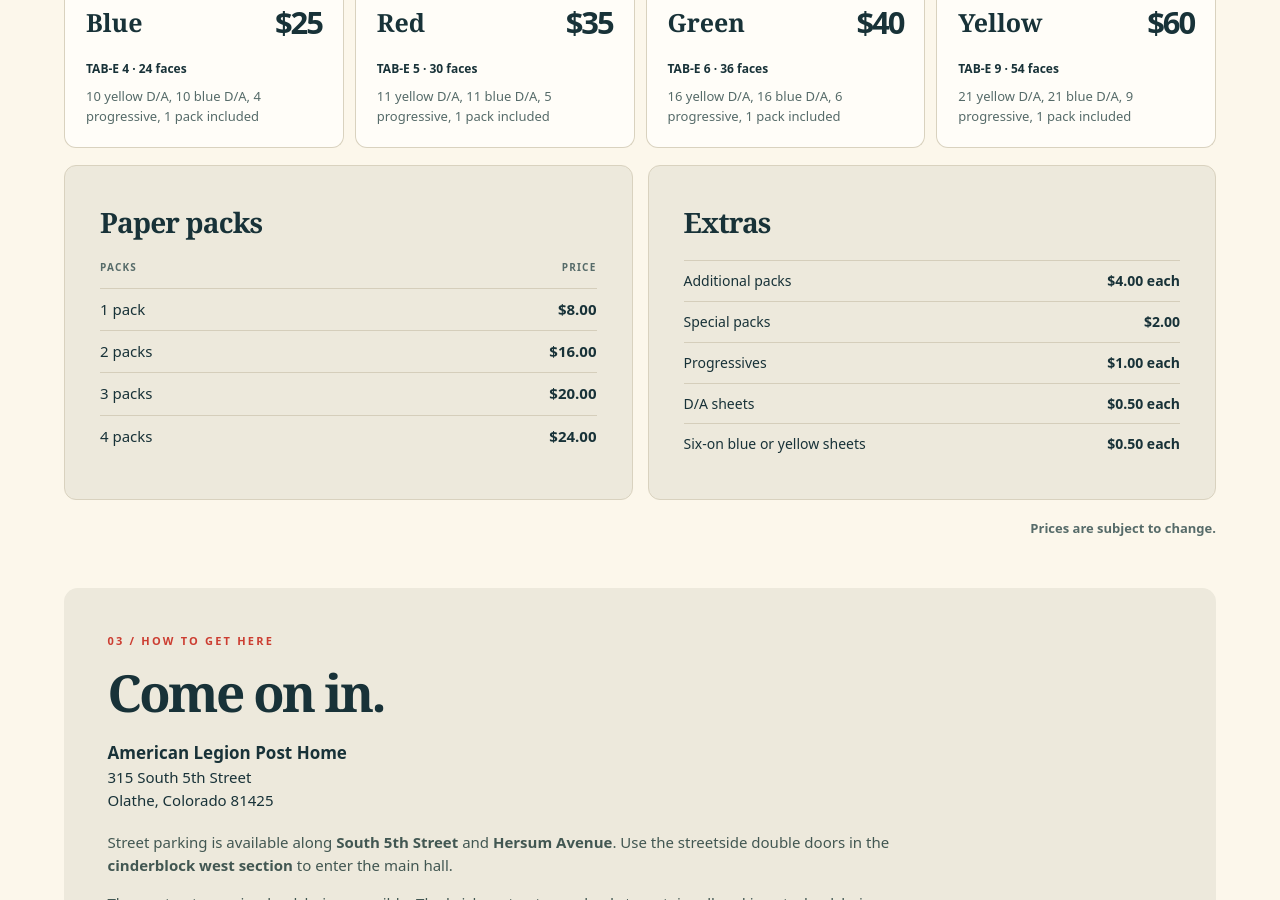
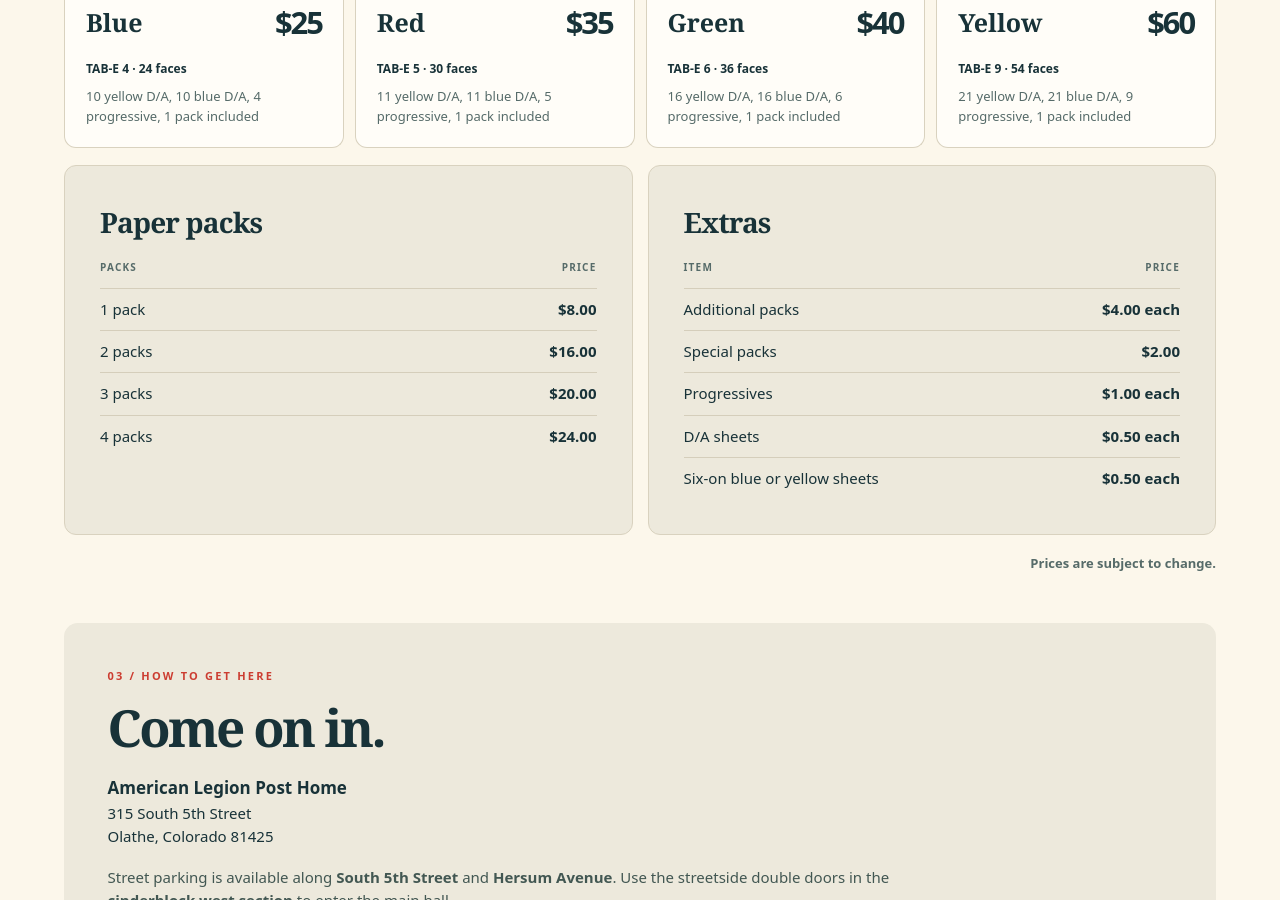
Before and after one commit to SPIERS-DENNIS-POST/spiers-dennis-post.github.io, a Jekyll site: the page built from donate/bingo/index.md, in a window 1280 px wide and 900 px high, scrolled down 1485 px. Built offline with Jekyll 4.4.1, drawn with Linux system fonts in a browser that asks for light colours.

Commit message:
Align Bingo extras as a proper price table

```diff
--- a/donate/bingo/index.md
+++ b/donate/bingo/index.md
@@ -39,7 +39,7 @@ provenance_ids: [post-bingo-session-listing-2026-11-10, post-bingo-posted-notice
 </div>
 <div class="bingo-paper-wrap">
 <section class="bingo-paper-panel" aria-labelledby="bingo-paper-title"><h3 id="bingo-paper-title">Paper packs</h3><table class="bingo-paper-table"><thead><tr><th scope="col">Packs</th><th scope="col">Price</th></tr></thead><tbody><tr><td>1 pack</td><td>$8.00</td></tr><tr><td>2 packs</td><td>$16.00</td></tr><tr><td>3 packs</td><td>$20.00</td></tr><tr><td>4 packs</td><td>$24.00</td></tr></tbody></table></section>
-<section class="bingo-paper-panel" aria-labelledby="bingo-extras-title"><h3 id="bingo-extras-title">Extras</h3><dl class="bingo-extra-list"><div><dt>Additional packs</dt><dd>$4.00 each</dd></div><div><dt>Special packs</dt><dd>$2.00</dd></div><div><dt>Progressives</dt><dd>$1.00 each</dd></div><div><dt>D/A sheets</dt><dd>$0.50 each</dd></div><div><dt>Six-on blue or yellow sheets</dt><dd>$0.50 each</dd></div></dl></section>
+<section class="bingo-paper-panel" aria-labelledby="bingo-extras-title"><h3 id="bingo-extras-title">Extras</h3><table class="bingo-paper-table bingo-extras-table"><thead><tr><th scope="col">Item</th><th scope="col">Price</th></tr></thead><tbody><tr><td>Additional packs</td><td>$4.00 each</td></tr><tr><td>Special packs</td><td>$2.00</td></tr><tr><td>Progressives</td><td>$1.00 each</td></tr><tr><td>D/A sheets</td><td>$0.50 each</td></tr><tr><td>Six-on blue or yellow sheets</td><td>$0.50 each</td></tr></tbody></table></section>
 </div>
 <p class="bingo-price-note">Prices are subject to change.</p>
 </section>
```
